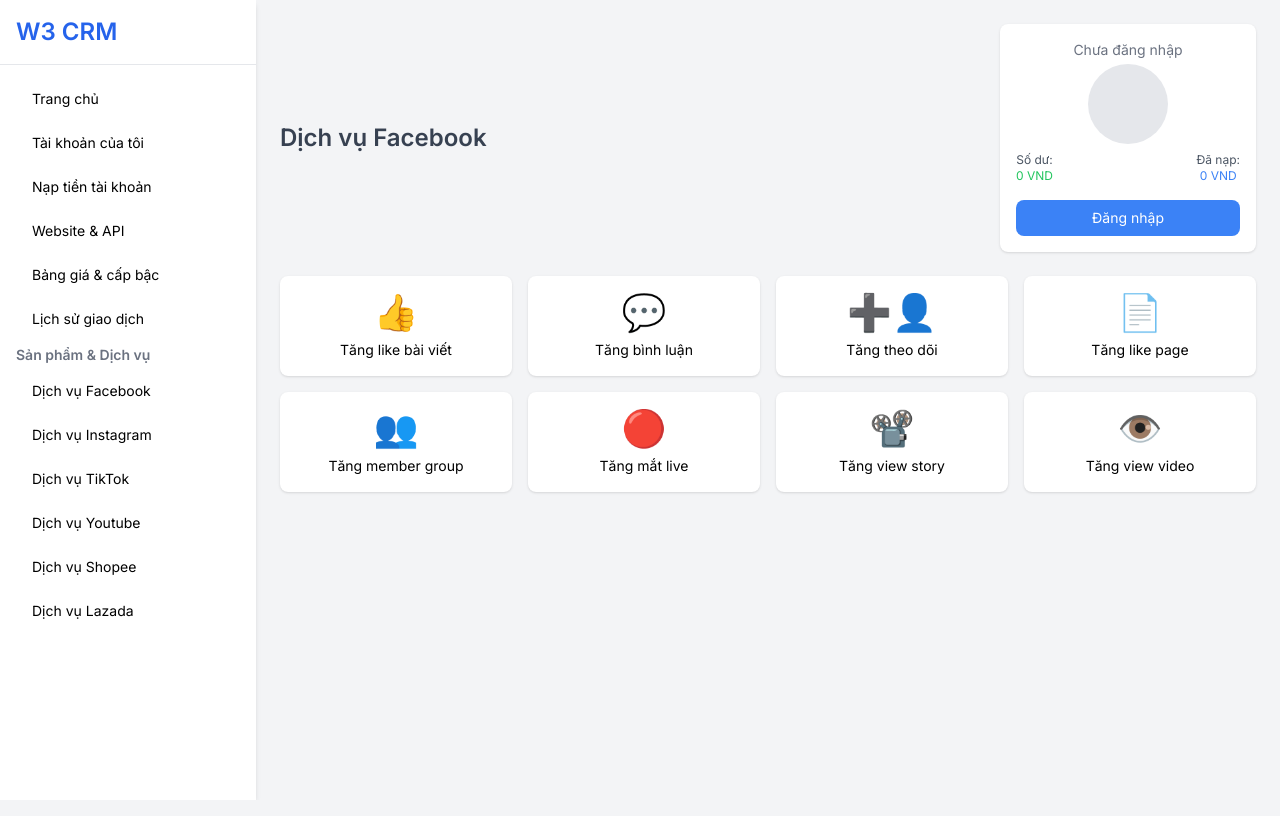
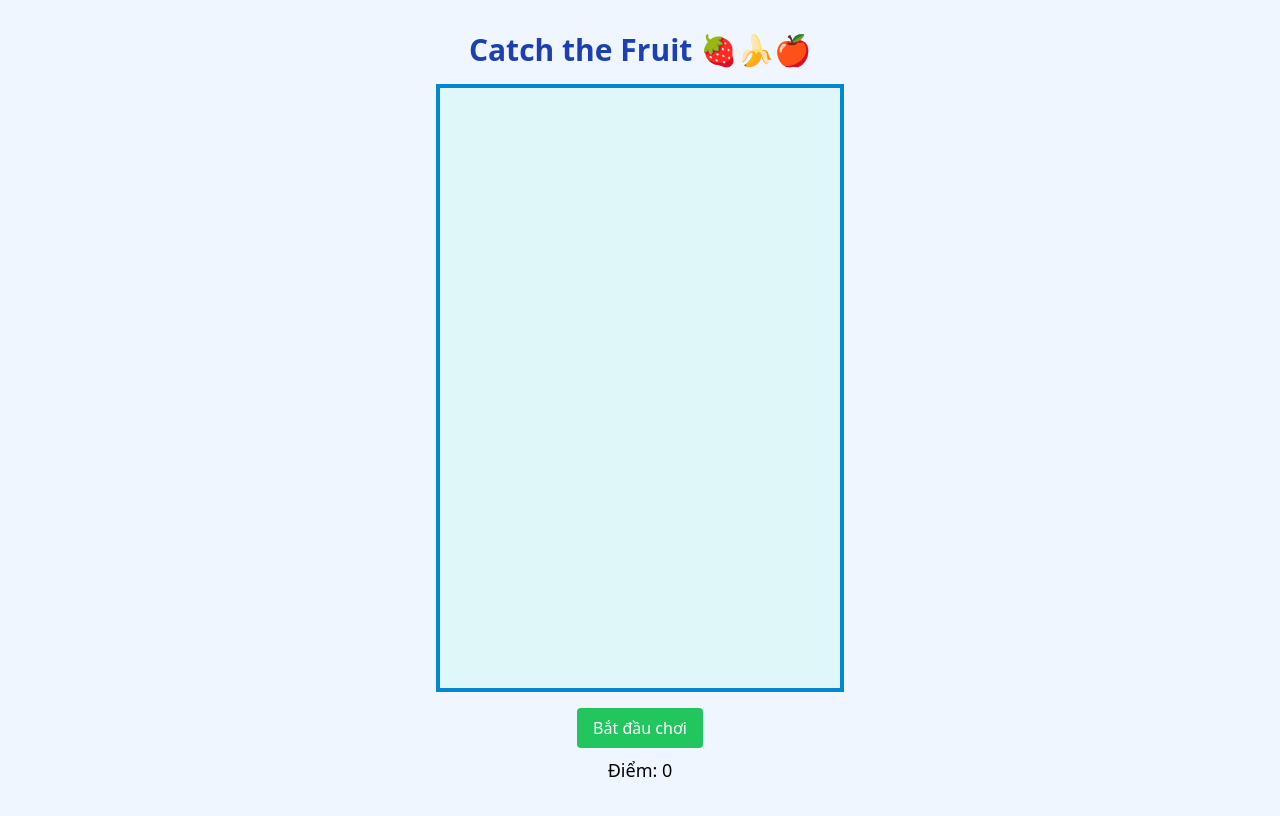
Before and after one commit to tranlong2003/demo, a plain HTML site: page index.html in a window 1280 px wide. Drawn offline with nearby package versions, Linux system fonts and the light colour scheme.

Commit message:
Update index.html

```diff
--- a/index.html
+++ b/index.html
@@ -1,89 +1,90 @@
 <!DOCTYPE html>
-<html lang="vi">
+<html lang="en">
 <head>
   <meta charset="UTF-8" />
   <meta name="viewport" content="width=device-width, initial-scale=1.0" />
-  <title>SubGiare.vn Clone UI</title>
+  <title>Catch the Fruit Game</title>
   <script src="https://cdn.tailwindcss.com"></script>
-  <link href="https://fonts.googleapis.com/css2?family=Inter:wght@400;600&display=swap" rel="stylesheet">
   <style>
-    body { font-family: 'Inter', sans-serif; }
+    * { box-sizing: border-box; }
+    canvas { background: #e0f7fa; display: block; margin: 0 auto; border: 4px solid #0288d1; }
   </style>
 </head>
-<body class="bg-gray-100">
-  <div class="flex min-h-screen">
-    <!-- Sidebar -->
-    <aside class="w-64 bg-white shadow-md">
-      <div class="p-4 border-b text-2xl font-bold text-blue-600">W3 CRM</div>
-      <nav class="p-4 space-y-2 text-sm">
-        <a href="#" class="block px-4 py-2 rounded hover:bg-blue-100 font-medium">Trang chủ</a>
-        <a href="#" class="block px-4 py-2 rounded hover:bg-blue-100">Tài khoản của tôi</a>
-        <a href="#" class="block px-4 py-2 rounded hover:bg-blue-100">Nạp tiền tài khoản</a>
-        <a href="#" class="block px-4 py-2 rounded hover:bg-blue-100">Website & API</a>
-        <a href="#" class="block px-4 py-2 rounded hover:bg-blue-100">Bảng giá & cấp bậc</a>
-        <a href="#" class="block px-4 py-2 rounded hover:bg-blue-100">Lịch sử giao dịch</a>
+<body class="bg-blue-50 min-h-screen flex flex-col items-center justify-start py-8">
+  <h1 class="text-3xl font-bold text-blue-800 mb-4">Catch the Fruit 🍓🍌🍎</h1>
+  <canvas id="gameCanvas" width="400" height="600"></canvas>
+  <div class="mt-4 text-center">
+    <button onclick="startGame()" class="bg-green-500 hover:bg-green-600 text-white px-4 py-2 rounded">Bắt đầu chơi</button>
+    <p class="mt-2 text-lg">Điểm: <span id="score">0</span></p>
+  </div>
 
-        <div class="mt-4 font-semibold text-gray-500">Sản phẩm & Dịch vụ</div>
-        <a href="#" class="block px-4 py-2 rounded hover:bg-blue-100">Dịch vụ Facebook</a>
-        <a href="#" class="block px-4 py-2 rounded hover:bg-blue-100">Dịch vụ Instagram</a>
-        <a href="#" class="block px-4 py-2 rounded hover:bg-blue-100">Dịch vụ TikTok</a>
-        <a href="#" class="block px-4 py-2 rounded hover:bg-blue-100">Dịch vụ Youtube</a>
-        <a href="#" class="block px-4 py-2 rounded hover:bg-blue-100">Dịch vụ Shopee</a>
-        <a href="#" class="block px-4 py-2 rounded hover:bg-blue-100">Dịch vụ Lazada</a>
-      </nav>
-    </aside>
+  <script>
+    const canvas = document.getElementById("gameCanvas");
+    const ctx = canvas.getContext("2d");
+    const basket = { x: 160, y: 550, width: 80, height: 20 };
+    const fruits = ["🍎", "🍌", "🍓", "🍒", "🍇"];
+    let fallingFruits = [];
+    let score = 0;
+    let gameRunning = false;
 
-    <!-- Main content -->
-    <main class="flex-1 p-6">
-      <div class="flex justify-between items-center mb-6">
-        <h1 class="text-2xl font-semibold text-gray-700">Dịch vụ Facebook</h1>
-        <div class="bg-white shadow rounded-lg p-4 w-64 text-center">
-          <div class="text-gray-500 mb-1 text-sm">Chưa đăng nhập</div>
-          <div class="w-20 h-20 mx-auto bg-gray-200 rounded-full mb-2"></div>
-          <div class="flex justify-between text-xs text-gray-600">
-            <div>Số dư:<br><span class="text-green-500 font-medium">0 VND</span></div>
-            <div>Đã nạp:<br><span class="text-blue-500 font-medium">0 VND</span></div>
-          </div>
-          <button class="mt-4 w-full bg-blue-500 text-white py-2 rounded-lg hover:bg-blue-600 text-sm">Đăng nhập</button>
-        </div>
-      </div>
+    function drawBasket() {
+      ctx.fillStyle = "#4caf50";
+      ctx.fillRect(basket.x, basket.y, basket.width, basket.height);
+    }
 
-      <!-- Service boxes -->
-      <div class="grid grid-cols-2 sm:grid-cols-3 md:grid-cols-4 gap-4">
-        <div class="bg-white p-4 rounded-lg shadow hover:shadow-lg text-center">
-          <div class="text-4xl">👍</div>
-          <div class="mt-2 text-sm font-medium">Tăng like bài viết</div>
-        </div>
-        <div class="bg-white p-4 rounded-lg shadow hover:shadow-lg text-center">
-          <div class="text-4xl">💬</div>
-          <div class="mt-2 text-sm font-medium">Tăng bình luận</div>
-        </div>
-        <div class="bg-white p-4 rounded-lg shadow hover:shadow-lg text-center">
-          <div class="text-4xl">➕👤</div>
-          <div class="mt-2 text-sm font-medium">Tăng theo dõi</div>
-        </div>
-        <div class="bg-white p-4 rounded-lg shadow hover:shadow-lg text-center">
-          <div class="text-4xl">📄</div>
-          <div class="mt-2 text-sm font-medium">Tăng like page</div>
-        </div>
-        <div class="bg-white p-4 rounded-lg shadow hover:shadow-lg text-center">
-          <div class="text-4xl">👥</div>
-          <div class="mt-2 text-sm font-medium">Tăng member group</div>
-        </div>
-        <div class="bg-white p-4 rounded-lg shadow hover:shadow-lg text-center">
-          <div class="text-4xl">🔴</div>
-          <div class="mt-2 text-sm font-medium">Tăng mắt live</div>
-        </div>
-        <div class="bg-white p-4 rounded-lg shadow hover:shadow-lg text-center">
-          <div class="text-4xl">📽️</div>
-          <div class="mt-2 text-sm font-medium">Tăng view story</div>
-        </div>
-        <div class="bg-white p-4 rounded-lg shadow hover:shadow-lg text-center">
-          <div class="text-4xl">👁️</div>
-          <div class="mt-2 text-sm font-medium">Tăng view video</div>
-        </div>
-      </div>
-    </main>
-  </div>
+    function drawFruit(fruit) {
+      ctx.font = "30px Arial";
+      ctx.fillText(fruit.emoji, fruit.x, fruit.y);
+    }
+
+    function updateFruits() {
+      for (let i = 0; i < fallingFruits.length; i++) {
+        const fruit = fallingFruits[i];
+        fruit.y += fruit.speed;
+
+        // Check if caught
+        if (
+          fruit.y >= basket.y &&
+          fruit.x > basket.x &&
+          fruit.x < basket.x + basket.width
+        ) {
+          score++;
+          fallingFruits.splice(i, 1);
+          document.getElementById("score").innerText = score;
+        } else if (fruit.y > canvas.height) {
+          fallingFruits.splice(i, 1);
+        }
+      }
+    }
+
+    function spawnFruit() {
+      const emoji = fruits[Math.floor(Math.random() * fruits.length)];
+      const x = Math.random() * (canvas.width - 30);
+      fallingFruits.push({ x, y: 0, emoji, speed: 2 + Math.random() * 2 });
+    }
+
+    function draw() {
+      if (!gameRunning) return;
+      ctx.clearRect(0, 0, canvas.width, canvas.height);
+      drawBasket();
+      fallingFruits.forEach(drawFruit);
+      updateFruits();
+      requestAnimationFrame(draw);
+    }
+
+    function startGame() {
+      score = 0;
+      fallingFruits = [];
+      document.getElementById("score").innerText = score;
+      gameRunning = true;
+      setInterval(spawnFruit, 1000);
+      draw();
+    }
+
+    document.addEventListener("mousemove", (e) => {
+      const rect = canvas.getBoundingClientRect();
+      basket.x = e.clientX - rect.left - basket.width / 2;
+    });
+  </script>
 </body>
 </html>
```
